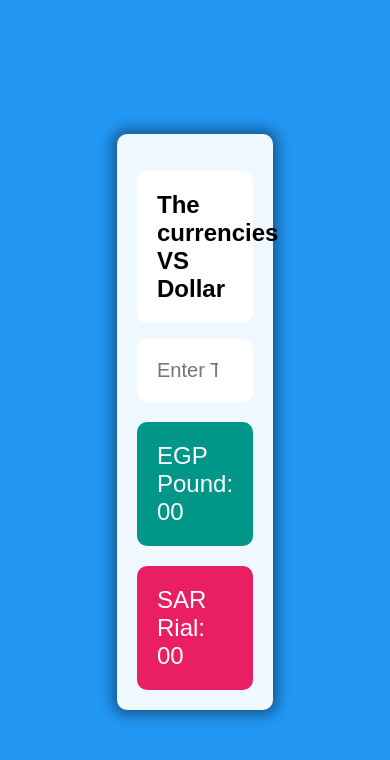
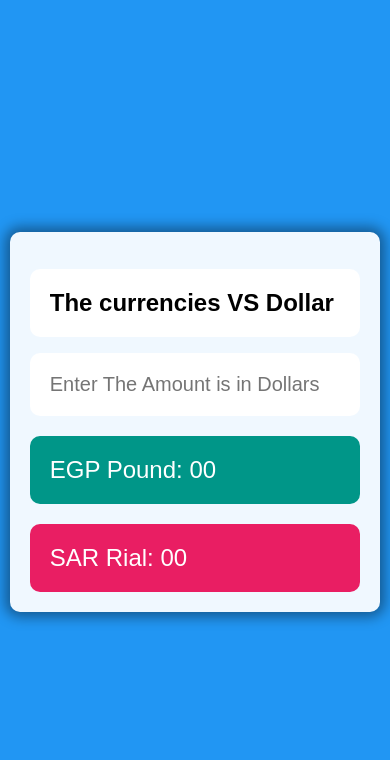
Before and after one commit to Ehab-Elshahat/currency-API, a plain HTML site: page index.html in a window 390 px wide. Drawn offline with Linux system fonts and the light colour scheme; no server answers.

Commit message:
make it responsive

```diff
--- a/style.css
+++ b/style.css
@@ -23,6 +23,11 @@ body {
 -webkit-box-shadow: 0px 0px 13px 5px rgba(0,0,0,0.4);
 -moz-box-shadow: 0px 0px 13px 5px rgba(0,0,0,0.4);
 font-size: 24px;
+}
+@media(max-width: 991px) {
+  .container {
+    width: 95%;
+  }
 }
 .container h1 {
   font-size: 24px;
```
Also changed, not shown: code.png (added), screenshot-127.0.0.1_5500-2022.11.19-21_44_14.png (added).
